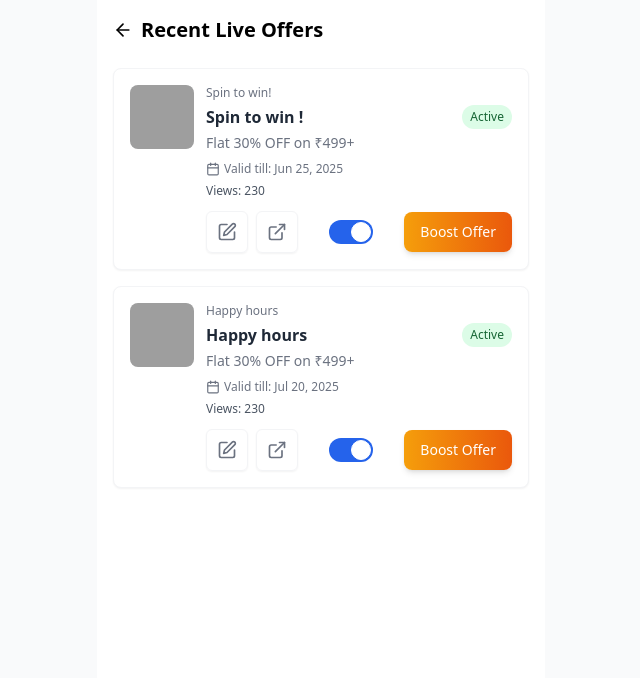
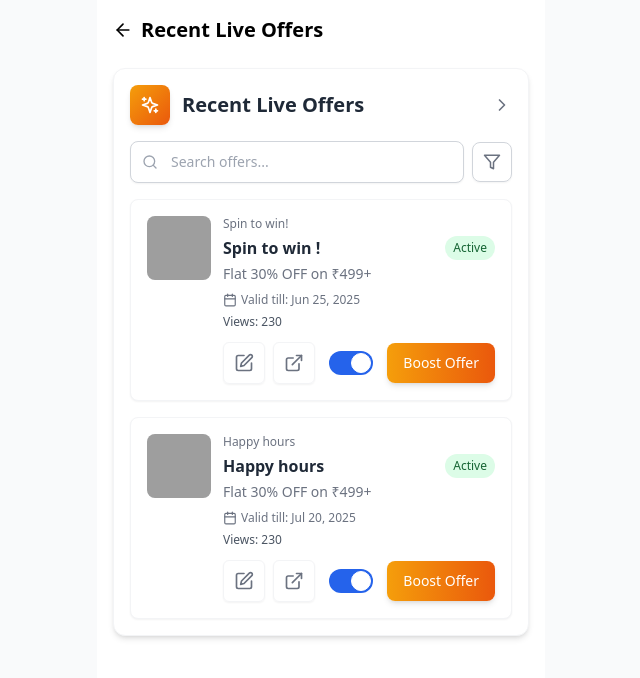
Before and after one commit to DevxD98/Owner-s-page, a React (Vite) app: page /offer-management in a window 1280 px wide. Shown: the top 678 px of the page, without its empty margins (319-959 px from the left). Built offline with nearby package versions, Linux system fonts and the light colour scheme; grey boxes are pictures that could not be loaded.

Commit message:
Update OfferManagementPage: Added filtering and UI adjustments

```diff
--- a/src/pages/OfferManagementPage.jsx
+++ b/src/pages/OfferManagementPage.jsx
@@ -1,20 +1,13 @@
 import React from 'react';
-import { ArrowLeft, Plus } from 'lucide-react';
+import { ArrowLeft } from 'lucide-react';
 import { useNavigate } from 'react-router-dom';
-import OfferItem from '../components/offers/OfferItem';
-import { useApp } from '../contexts/AppContext';
+import OfferManagement from '../components/offers/OfferManagement';
 
 const OfferManagementPage = () => {
   const navigate = useNavigate();
-  const { offers } = useApp();
-
-  // Filter out draft offers and sort by newest first
-  const publishedOffers = offers
-    .filter(offer => !offer.isDraft)
-    .sort((a, b) => b.id - a.id);
 
   return (
-    <div className="p-4">
+    <div className="p-4 pb-20">
       <div className="flex items-center mb-6">
         <button onClick={() => navigate(-1)} className="mr-2">
           <ArrowLeft size={20} />
@@ -22,48 +15,7 @@ const OfferManagementPage = () => {
         <h1 className="text-xl font-bold">Recent Live Offers</h1>
       </div>
 
-      <div className="space-y-4">
-        {publishedOffers.length > 0 ? (
-          publishedOffers.map((offer) => (
-            <OfferItem
-              key={offer.id}
-              id={offer.id}
-              title={offer.title}
-              validTill={offer.validTill}
-              isActive={offer.isActive}
-              description={offer.description}
-              image={offer.imagePreview || offer.image}
-              views={offer.views}
-              showBoostButton={true}
-              isDraft={offer.isDraft}
-              isSponsored={offer.isSponsored}
-              type={offer.type}
-              startTime={offer.startTime}
-              endTime={offer.endTime}
-              validityDate={offer.validityDate}
-            />
-          ))
-        ) : (
-          <div className="text-center py-12 border-2 border-dashed border-gray-200 rounded-lg">
-            <div className="mx-auto w-20 h-20 bg-gray-100 rounded-full flex items-center justify-center mb-4">
-              <svg xmlns="http://www.w3.org/2000/svg" width="32" height="32" viewBox="0 0 24 24" fill="none" stroke="currentColor" strokeWidth="2" strokeLinecap="round" strokeLinejoin="round" className="text-gray-400">
-                <rect width="18" height="18" x="3" y="3" rx="2" />
-                <path d="M12 8v8" />
-                <path d="M8 12h8" />
-              </svg>
-            </div>
-            <p className="text-gray-600 font-medium">No offers published yet</p>
-            <p className="text-gray-500 text-sm mt-1">Create offers to attract customers</p>
-            <button
-              onClick={() => navigate('/create-offer')}
-              className="mt-4 px-6 py-2 bg-purple-600 text-white rounded-lg hover:bg-purple-700 transition-colors inline-flex items-center"
-            >
-              <Plus size={16} className="mr-2" />
-              Create Offer
-            </button>
-          </div>
-        )}
-      </div>
+      <OfferManagement showSearch={true} showAllItems={true} showBoostButtons={true} />
     </div>
   );
 };
```
